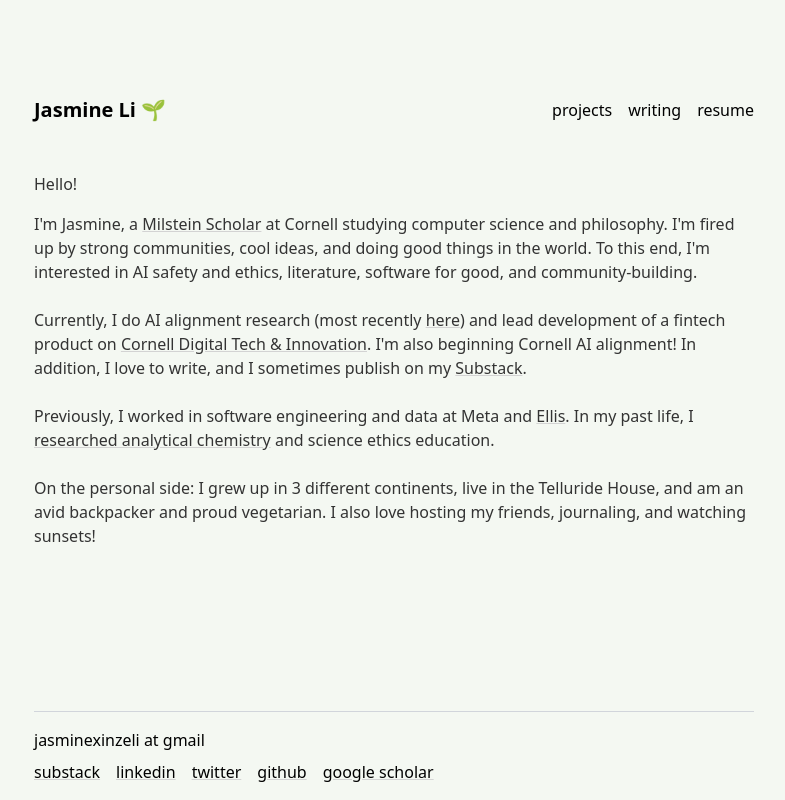
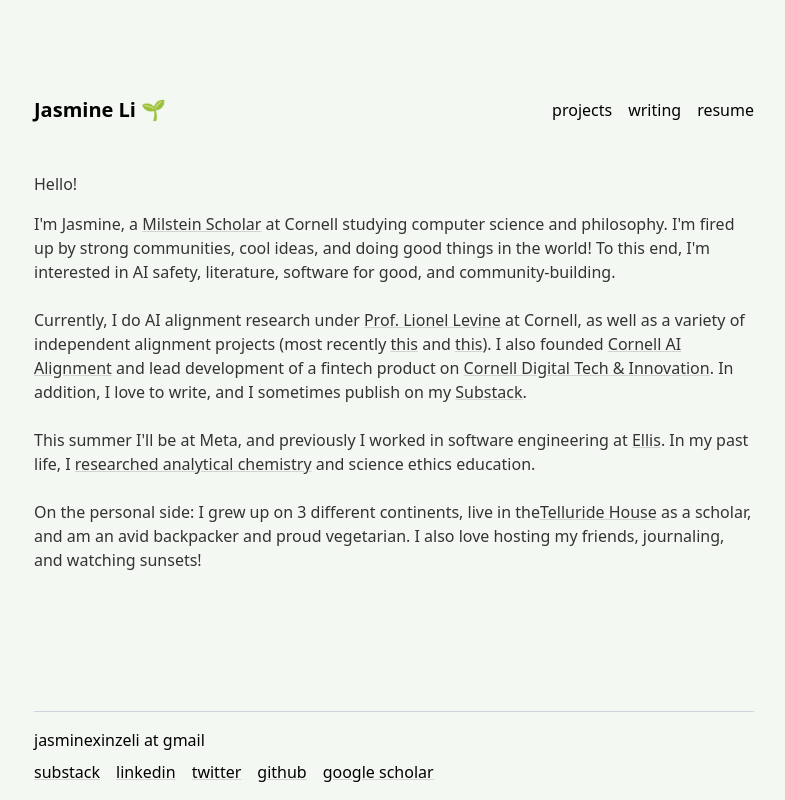
Before and after one commit to jasmineee-li/personal-site, a Next.js app: page / in a window 1280 px wide. Shown: the whole page, without its empty margins (246-1031 px from the left). Built offline with nearby package versions, Linux system fonts and the light colour scheme.

Commit message:
info update

```diff
--- a/src/app/page.tsx
+++ b/src/app/page.tsx
@@ -15,22 +15,50 @@
           Milstein Scholar
         </a>{" "}
         at Cornell studying computer science and philosophy. I&apos;m fired up
-        by strong communities, cool ideas, and doing good things in the world.
-        To this end, I&apos;m interested in AI safety and ethics, literature, software
-        for good, and community-building.
+        by strong communities, cool ideas, and doing good things in the world!
+        To this end, I&apos;m interested in AI safety, literature, software for
+        good, and community-building.
       </p>
       <br />
       <p>
-        Currently, I do AI alignment research (most recently {" "}
+        Currently, I do AI alignment research under{" "}
+        <a
+          className="hyperlink"
+          href="https://pi.math.cornell.edu/~levine/"
+          target="_blank"
+          rel="noopener noreferrer"
+        >
+          Prof. Lionel Levine
+        </a>{" "}
+        at Cornell, as well as a variety of independent alignment projects (most
+        recently{" "}
         <a
           className="hyperlink"
           href="https://arxiv.org/pdf/2406.20087"
           target="_blank"
           rel="noopener noreferrer"
         >
-          here
+          this
+        </a>{" "}
+        and{" "}
+        <a
+          className="hyperlink"
+          href="https://drive.google.com/file/d/1-uK8lsKApXFikfCdQIixFNwu0uWL1gSJ/view?usp=sharing"
+          target="_blank"
+          rel="noopener noreferrer"
+        >
+          this
         </a>
-        ) and lead development of a fintech product on {" "}
+        ). I also founded{" "}
+        <a
+          className="hyperlink"
+          href="https://cornell-aia.org/"
+          target="_blank"
+          rel="noopener noreferrer"
+        >
+          Cornell AI Alignment
+        </a>{" "}
+        and lead development of a fintech product on{" "}
         <a
           className="hyperlink"
           href="https://www.cornelldti.org/"
@@ -38,8 +66,8 @@
           rel="noopener noreferrer"
         >
           Cornell Digital Tech & Innovation
-        </a>. I&apos;m also beginning Cornell AI alignment! In addition, I love to write,
-        and I sometimes publish on my{" "}
+        </a>
+        . In addition, I love to write, and I sometimes publish on my{" "}
         <a
           className="hyperlink"
           href="https://jasminexli.substack.com/"
@@ -52,7 +80,8 @@
       </p>
       <br />
       <p>
-        Previously, I worked in software engineering and data at Meta and {" "}
+        This summer I'll be at Meta, and previously I worked in software
+        engineering at{" "}
         <a
           className="hyperlink"
           href="https://ellis.com/"
@@ -74,8 +103,17 @@
       </p>
       <br />
       <p>
-        On the personal side: I grew up in 3 different continents, live in the Telluride House, and am
-        an avid backpacker and proud vegetarian. I also love hosting my friends, journaling, and watching sunsets!
+        On the personal side: I grew up on 3 different continents, live in the
+        <a
+          className="hyperlink"
+          href="https://telluridehouse.org/main/"
+          target="_blank"
+          rel="noopener noreferrer"
+        >
+          Telluride House
+        </a>{" "}
+        as a scholar, and am an avid backpacker and proud vegetarian. I also
+        love hosting my friends, journaling, and watching sunsets!
       </p>
     </div>
   );
```
